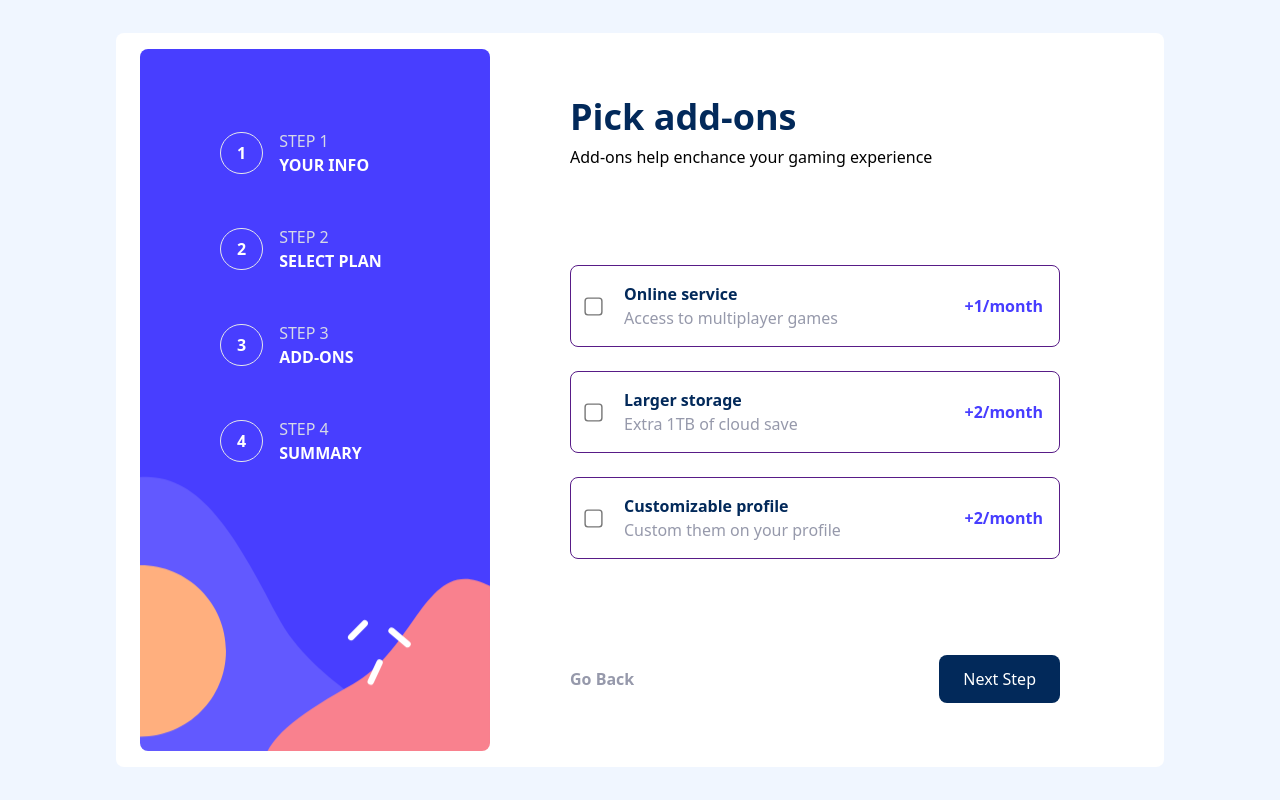
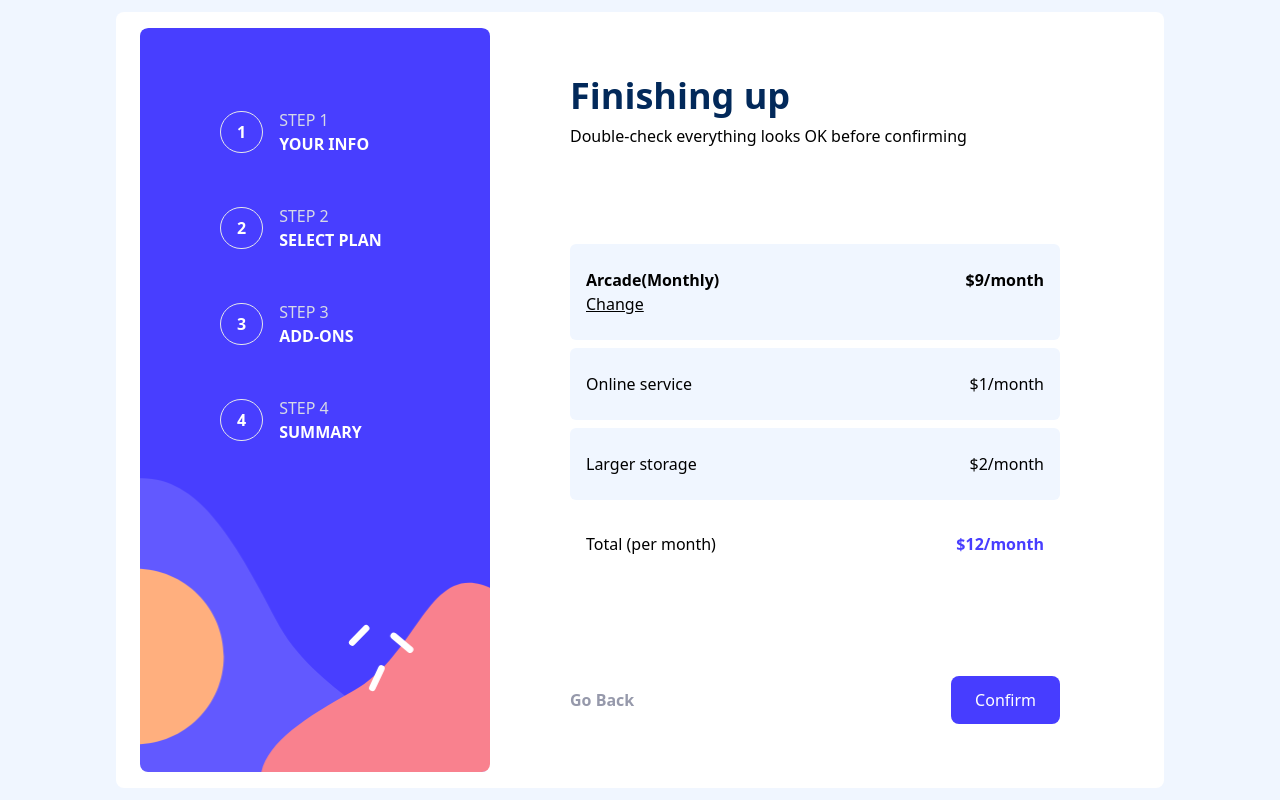
Before and after one commit to VPontis15/multi-step-form, a React (Vite) app: page / in a window 1280 px wide. Built offline with nearby package versions, Linux system fonts and the light colour scheme.

Commit message:
finish step 4 stateless styling

```diff
--- a/src/App.jsx
+++ b/src/App.jsx
@@ -1,5 +1,6 @@
 import Addons from "./features/AddOns/Addons";
 import Plan from "./features/Plan/Plan";
+import Summary from "./features/Summary/Summary";
 import InfoForm from "./features/UserInfo/InfoForm";
 
 function App() {
@@ -10,8 +11,11 @@ function App() {
     // <section className="grid min-h-screen items-center justify-center bg-body">
     //   <Plan />
     // </section>
+    // <section className="grid min-h-screen items-center justify-center bg-body">
+    //   <Addons />
+    // </section>
     <section className="grid min-h-screen items-center justify-center bg-body">
-      <Addons />
+      <Summary />
     </section>
   );
 }
--- /dev/null
+++ b/src/features/Summary/Summary.jsx
@@ -0,0 +1,46 @@
+import Form from "../ui/Form";
+import Navigation from "../ui/Navigation";
+import SummaryItem from "./SummaryItem";
+
+function Summary() {
+  return (
+    <div className="grid  grid-cols-[350px_650px] rounded-lg bg-white px-6 py-4">
+      <Navigation />
+      <Form
+        formTitle={"Finishing up"}
+        description={"Double-check everything looks OK before confirming"}
+        step={4}
+      >
+        <ul className="space-y-2">
+          <SummaryItem
+            fontBold="bold"
+            titleColor="form-label"
+            bgColor="body"
+            title={"Arcade(Monthly)"}
+            price={9}
+          >
+            <button className="underline" onClick={() => {}}>
+              Change
+            </button>
+          </SummaryItem>
+          <SummaryItem
+            bgColor="body"
+            title={"Online service"}
+            price={1}
+          ></SummaryItem>
+          <SummaryItem
+            bgColor="body"
+            title={"Larger storage"}
+            price={2}
+          ></SummaryItem>
+          <SummaryItem
+            title={"Total (per month)"}
+            totalPrice={12}
+          ></SummaryItem>
+        </ul>
+      </Form>
+    </div>
+  );
+}
+
+export default Summary;
--- /dev/null
+++ b/src/features/Summary/SummaryItem.jsx
@@ -0,0 +1,27 @@
+function SummaryItem({
+  title,
+  price,
+  bgColor = "",
+  titleColor = "hsl(231, 11%, 63%",
+  totalPrice = 0,
+  fontBold = "regular",
+  children,
+}) {
+  return (
+    <li className={`flex justify-between bg-${bgColor} rounded-md px-4 py-6`}>
+      <div>
+        <h3 className={`text-[${titleColor}] font-${fontBold}`}>{title}</h3>
+        {children}
+      </div>
+      <span
+        className={`font-${fontBold} ${
+          price ? "" : "text-option-title font-bold"
+        }`}
+      >
+        ${price || totalPrice}/month
+      </span>
+    </li>
+  );
+}
+
+export default SummaryItem;
--- a/src/features/UserInfo/InfoForm.jsx
+++ b/src/features/UserInfo/InfoForm.jsx
@@ -20,6 +20,7 @@ function InfoForm() {
             name={"name"}
             placeholder={"e.g Stephen King"}
             id={"name"}
+            value=""
           />
         </FormRow>
         <FormRow label={"Email"}>
@@ -28,6 +29,7 @@ function InfoForm() {
             name={"email"}
             placeholder={"Email Address"}
             id={"email"}
+            value=""
           />
         </FormRow>
         <FormRow label={"Phone Number"}>
@@ -36,6 +38,7 @@ function InfoForm() {
             name={"phone"}
             placeholder={"e.g +1234 567 890"}
             id={"phone"}
+            value=""
           />
         </FormRow>
       </Form>
--- a/src/features/UserInfo/Input.jsx
+++ b/src/features/UserInfo/Input.jsx
@@ -1,4 +1,11 @@
-function Input({ type, placeholder = "", id, name = "", handleOnChange }) {
+function Input({
+  type,
+  placeholder = "",
+  value = "",
+  id,
+  name = "",
+  handleOnChange,
+}) {
   return (
     <input
       className=" h-12 w-full max-w-full rounded-md border border-stone-300 pl-4 "
@@ -10,6 +17,7 @@ function Input({ type, placeholder = "", id, name = "", handleOnChange }) {
       onChange={() => handleOnChange}
       maxLength={10}
       minLength={10}
+      value={value}
     />
   );
 }
--- a/src/features/ui/NavStepsUi.jsx
+++ b/src/features/ui/NavStepsUi.jsx
@@ -4,7 +4,7 @@ function NavStepsUi({ number, title, description, isActive }) {
       <span
         className={
           isActive
-            ? " bg-slate-300 text-slate-800"
+            ? " border-1 bold rounded-full border bg-transparent px-4 py-2 font-bold text-white"
             : "border-1 bold rounded-full border bg-transparent px-4 py-2 font-bold text-white"
         }
       >
--- a/src/features/ui/Option.jsx
+++ b/src/features/ui/Option.jsx
@@ -1,9 +1,10 @@
-function Option({ optionTitle, description, price }) {
+function Option({ optionTitle, description, price, checked = false }) {
   return (
-    <li className="flex items-center justify-between gap-6 rounded-lg border border-purple-900 p-4">
+    <li className=" flex items-center justify-between gap-6 rounded-lg border border-purple-900 p-4 checked:bg-body">
       <input
         className=" scale-[1.4]  accent-purple-700 checked:border-purple-700 checked:bg-purple-700"
         type="checkbox"
+        checked={checked}
       />
       <div className="flex-1 ">
         <h3 className=" font-bold text-form-label">{optionTitle}</h3>
```
